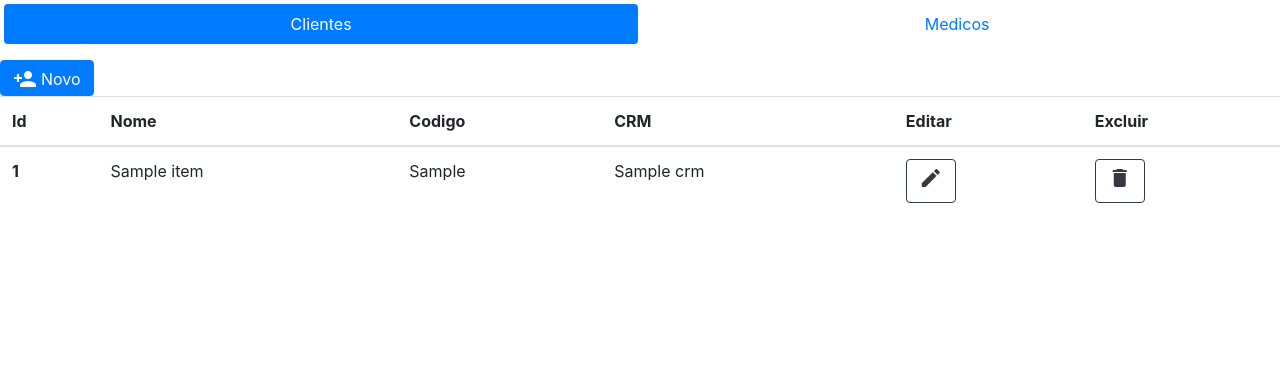
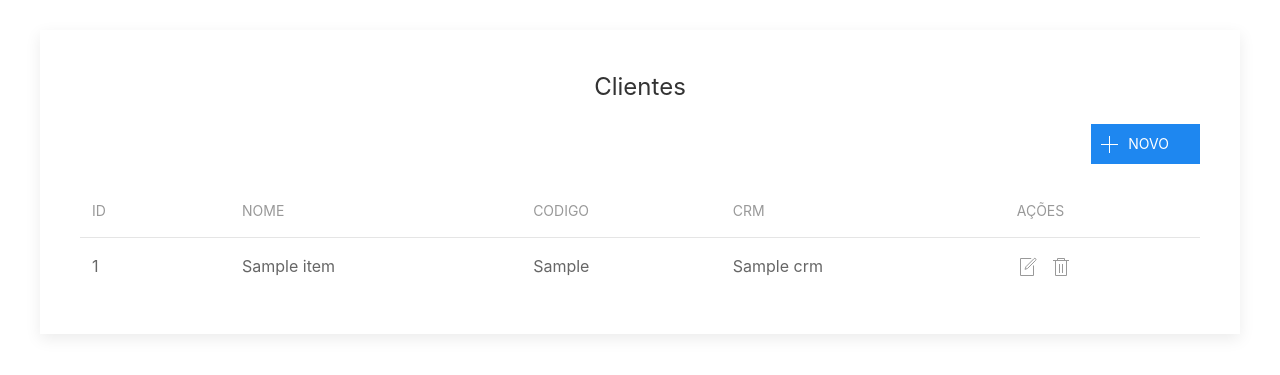
Before and after one commit to crhisllane/MedicalCientesSite, a Django app: page / in a window 1280 px wide. Shown: the top 375 px of the page. Run offline with Django 3.2, Linux system fonts and the light colour scheme; tables that the repository leaves empty hold one stand-in row (values such as "Sample post"); a database or web service that is not in the repository returns one stand-in record (values such as "Sample title"); data that the repository does not hold is empty; some libraries are stand-ins or nearby versions.

Commit message:
tela lista cliente melhorada

```diff
--- a/medicalClintesSites/site_mc/templates/site_mc/site_alterar.html
+++ b/medicalClintesSites/site_mc/templates/site_mc/site_alterar.html
@@ -190,7 +190,7 @@
       <form method="POST">
         {% csrf_token %}
         <div class="banner">
-            <h1>Medical Client Editor</h1>
+            <h1>Atualizar Cliente</h1>
         </div>
         {{ form.as_p }}
         <div class="btn-block">
--- a/medicalClintesSites/site_mc/templates/site_mc/site_cadastro.html
+++ b/medicalClintesSites/site_mc/templates/site_mc/site_cadastro.html
@@ -190,7 +190,7 @@
       <form method="POST">
         {% csrf_token %}
         <div class="banner">
-            <h1>Medical Client Editor</h1>
+            <h1>Cadastrar Novo Cliente</h1>
         </div>
         {{ form.as_p }}
         <div class="btn-block">
--- a/medicalClintesSites/site_mc/templates/site_mc/site_list.html
+++ b/medicalClintesSites/site_mc/templates/site_mc/site_list.html
@@ -8,49 +8,63 @@
     <link rel="stylesheet" href="https://stackpath.bootstrapcdn.com/bootstrap/4.3.1/css/bootstrap.min.css" integrity="sha384-ggOyR0iXCbMQv3Xipma34MD+dH/1fQ784/j6cY/iJTQUOhcWr7x9JvoRxT2MZw1T" crossorigin="anonymous">
     <link href="https://fonts.googleapis.com/icon?family=Material+Icons"
       rel="stylesheet">
+
+<link rel="stylesheet" href="https://cdnjs.cloudflare.com/ajax/libs/uikit/3.2.0/css/uikit.min.css"/">
 </head>
 <body>
+  <!-- UIkit JS -->
+<script src="https://cdnjs.cloudflare.com/ajax/libs/uikit/3.2.0/js/uikit.min.js"></script>
+<script src="https://cdnjs.cloudflare.com/ajax/libs/uikit/3.2.0/js/uikit-icons.min.js"></script>
         <script src="https://code.jquery.com/jquery-3.3.1.slim.min.js" integrity="sha384-q8i/X+965DzO0rT7abK41JStQIAqVgRVzpbzo5smXKp4YfRvH+8abtTE1Pi6jizo" crossorigin="anonymous"></script>
         <script src="https://cdnjs.cloudflare.com/ajax/libs/popper.js/1.14.7/umd/popper.min.js" integrity="sha384-UO2eT0CpHqdSJQ6hJty5KVphtPhzWj9WO1clHTMGa3JDZwrnQq4sF86dIHNDz0W1" crossorigin="anonymous"></script>
         <script src="https://stackpath.bootstrapcdn.com/bootstrap/4.3.1/js/bootstrap.min.js" integrity="sha384-JjSmVgyd0p3pXB1rRibZUAYoIIy6OrQ6VrjIEaFf/nJGzIxFDsf4x0xIM+B07jRM" crossorigin="anonymous"></script>
 
-        <div style="padding: 4px 4px 16px 4px">
-          <ul class="nav nav-pills nav-fill">
-            <li class="nav-item">
-              <a class="nav-link active" href="#">Clientes</a>
-            </li>
-            <li class="nav-item">
-              <a class="nav-link" href="#">Medicos</a>
-            </li>
-          </ul>
+
+        <div class="uk-container uk-container-expand">
+
+<div class="uk-card uk-card-default uk-card-body" style="margin-top: 30px">
+    <div class="uk-flex uk-flex-center">
+        <!-- <div></div> -->
+        <h3 class="uk-card-title ">Clientes</h3>
     </div>
 
-        <a href="{% url 'cadastrar' %}"><button type="button" class="btn btn-primary" style="display: flex; height: 36px"> <div style="padding: 0px 4px  0px 0px"><i class="material-icons">person_add </i></div>Novo</button></a>
-        <table class="table table-hover">
+    <div class="uk-flex uk-flex-right">
+        <!-- <div></div> -->
+        <a href="{% url 'cadastrar' %}"><button class="uk-button uk-button-primary" style="padding-left: 8px"> <span uk-icon="icon: plus; ratio: 1" style="padding-right: 8px "></span>Novo</button></a>
+    </div>
+
+         <!-- uikit -->
+
+          <table class="uk-table uk-table-middle uk-table-divider">
               <thead>
                   <tr>
-                    <th scope="col">Id</th>
-                    <th scope="col">Nome</th>
-                    <th scope="col">Codigo</th>
-                    <th scope="col">CRM</th>
-                    <th scope="col">Editar</th>
-                    <th scope="col">Excluir</th>
-
+                      <th class="uk-width-small">Id</th>
+                      <th>Nome</th>
+                      <th>Codigo</th>
+                      <th>CRM</th>
+                      <th>Ações</th>
                   </tr>
               </thead>
               <tbody>
               {% for o in clientes %}
+
                   <tr>
-                        <th scope="row">{{o.id}}</th>
+                      <td>{{o.id}}</td>
                       <td>{{o.nome}}</td>
                       <td>{{o.codigoIdentificador}}</td>
                       <td>{{o.CRM}}</td>
-                        <td><a href="{% url 'alterar' o.id %}"><button type="button" class="btn btn-outline-dark"><i class="material-icons"> edit</i></button></a></td>
-                        <td><a href="{% url 'delete' o.id %}"><button type="button" class="btn btn-outline-dark"><i class="material-icons">delete</i> </button> </a> </td>
 
+                      <td>
+                        <a href="{% url 'alterar' o.id %}" class="uk-icon-link uk-margin-small-right" uk-icon="file-edit"></a>
+                        <a href="{% url 'delete' o.id %}" class="uk-icon-link" uk-icon="trash"></a>
+                      </td>
                   </tr>
             {% endfor %}
+
               </tbody>
           </table>
+</div>
+</div>
+
 </body>
 </html>
--- a/medicalClintesSites/site_mc/urls.py
+++ b/medicalClintesSites/site_mc/urls.py
@@ -8,6 +8,7 @@ urlpatterns = [
     path('<int:id>/alterar/',views.alterar, name='alterar'),
     path('cadastrar/',views.cadastrar, name='cadastrar'),
 
+
     # path('alterar_put<cliente:cliente>/',views.alterar_put, name='alterar_put')
 
 ]
--- a/medicalClintesSites/site_mc/views.py
+++ b/medicalClintesSites/site_mc/views.py
@@ -3,6 +3,8 @@ from django.shortcuts import render
 from django.template import Context, Template
 from site_mc.forms import ClienteForm
 import requests
+import json
+from django import forms
 
 
 def site_list(request):
@@ -50,16 +52,34 @@ def alterar(request, id):
     return render(request, 'site_mc/site_alterar.html', context)
 
 def cadastrar(request):
-    context = {'form' : ClienteForm()}
+    formulario = ClienteForm()
+#    consultaMedicos = requests.get('https://crhisllane.pythonanywhere.com/Medicos/')
+#    medicosJson = json.loads(consultaMedicos.text)
+#
+#    medicosChoices = []
+#    for item in medicosJson:
+#        medicosChoices.append((item["id"], item["nome"]))
+#
+#    xxx = forms.ChoiceField(choices=(medicosChoices))
+#    print(xxx)
+#    formulario.CRM.append(xxx)
+#    print(formulario)
 
+
+    context = {'form' : formulario}
     if request.method == 'POST':
         form = ClienteForm(request.POST)
+
+
+
         if form.is_valid():
             nome = form.cleaned_data['nome']
             dataNascimento = form.cleaned_data['dataNascimento'].strftime("%d-%m-%Y")
             dataColeta = form.cleaned_data['dataColeta'].strftime("%d-%m-%Y")
             dataEntrega = form.cleaned_data['dataEntrega'].strftime("%d-%m-%Y")
             CRM = form.cleaned_data['CRM']
+
+            print(CRM)
 
             resposta = requests.post(f'https://crhisllane.pythonanywhere.com/Clientes/', data= {
                 "nome": nome,
@@ -71,6 +91,10 @@ def cadastrar(request):
             print(resposta.text)
 
     return render(request, 'site_mc/site_cadastro.html', context)
+
+
+
+
 '''
 class ClienteViewSet(ModelViewSet):
     """
```
Also changed, not shown: medicalClintesSites/site_mc/forms.py (line endings or trailing spaces). Lines whose indentation alone changed are shown as unchanged.
